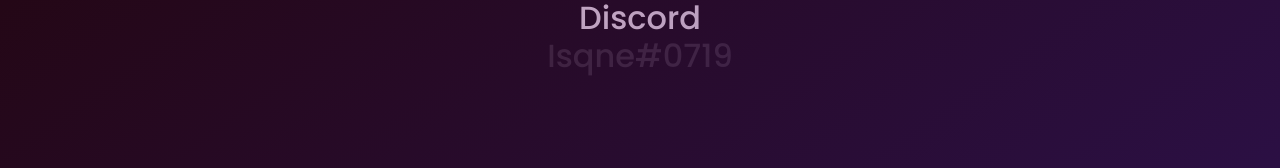
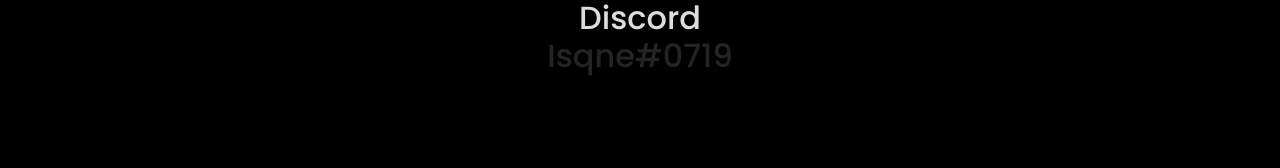
Before and after one commit to mdsdias/isqnechan, a Svelte app: page / in a window 1280 px wide. Shown: the part 307-475 px from the top of the page. Built offline with nearby package versions, Linux system fonts and the light colour scheme.

Commit message:
Update App.svelte

```diff
--- a/src/App.svelte
+++ b/src/App.svelte
@@ -1,8 +1,3 @@
-<div id="preloader">
-  <div class="jumper"></div>
-  <div class="jumper"></div>
-  <div class="jumper"></div>
-</div>
 <script>
   let midias = [
     {
```
